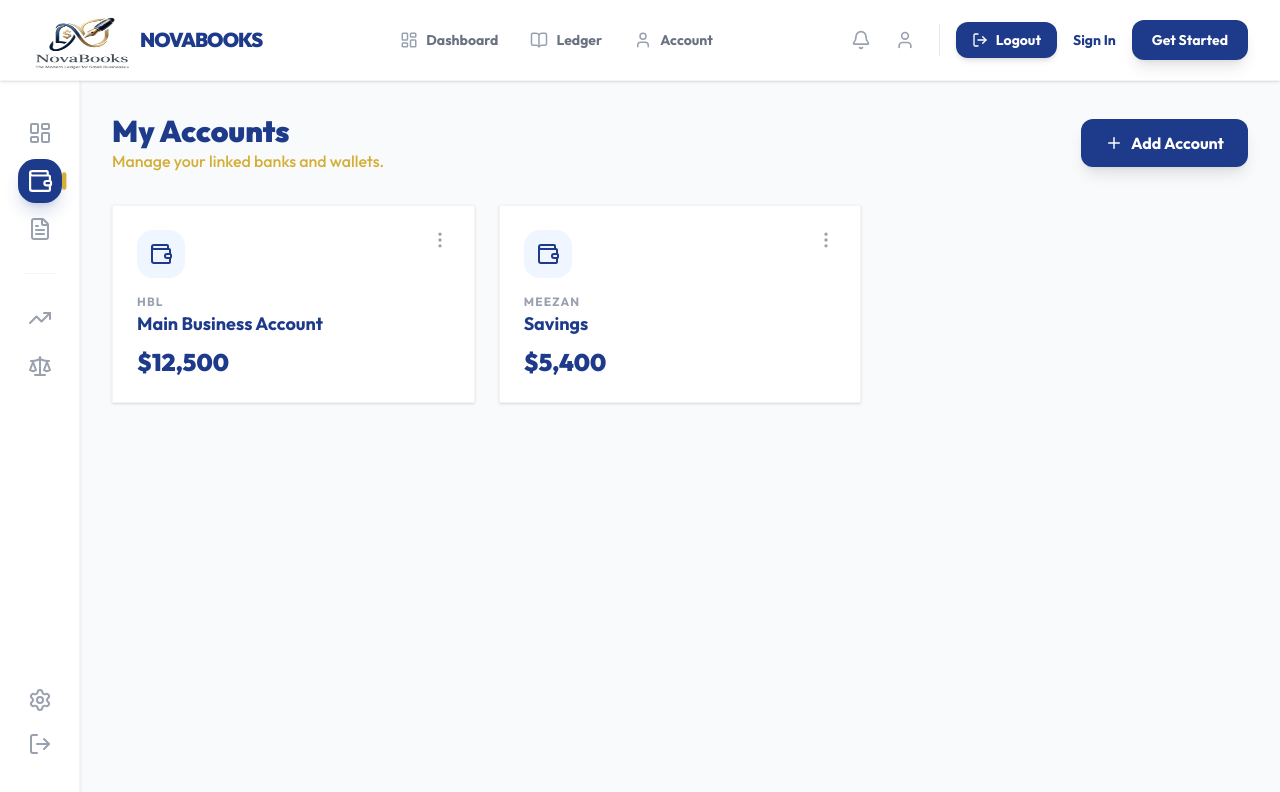
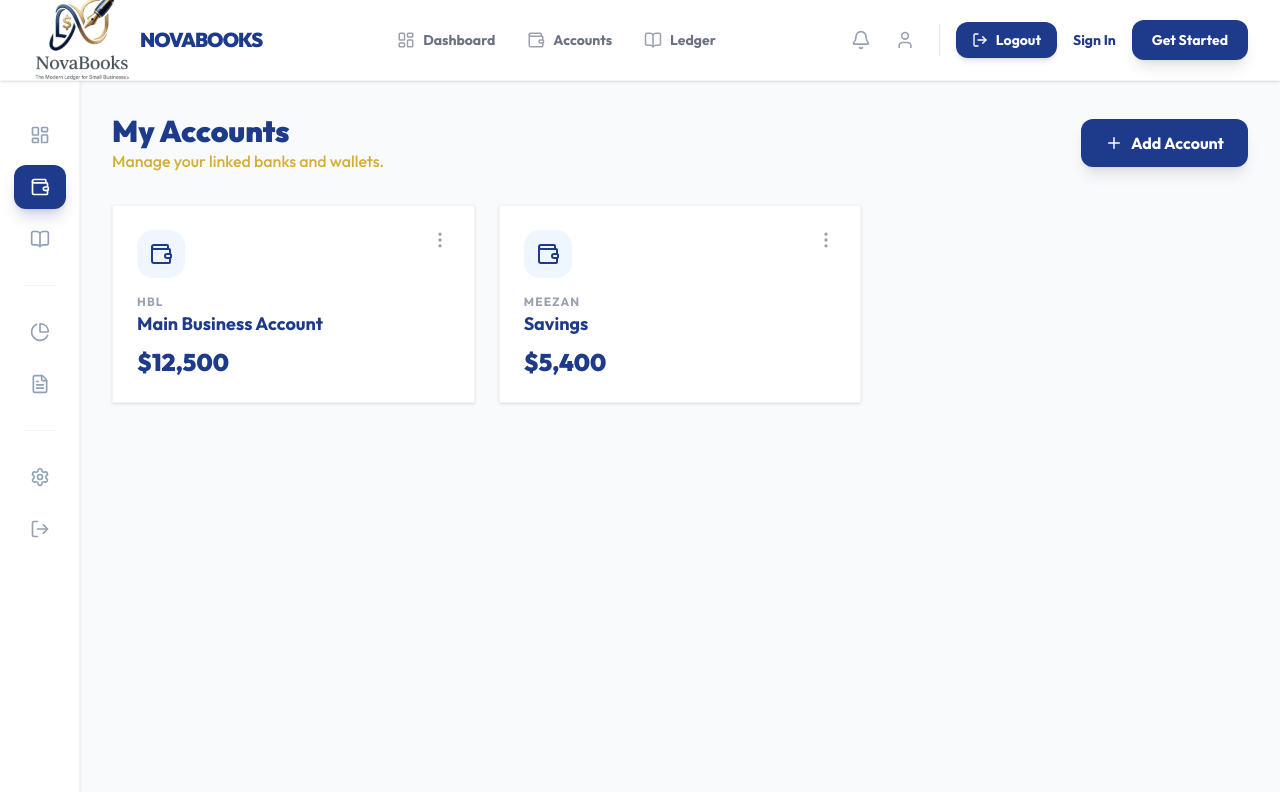
Before and after one commit to riz-33/novabooks, a Next.js app: page /accounts in a window 1280 px wide. Shown: the top 792 px of the page. Built offline with nearby package versions, Linux system fonts and the light colour scheme.

Commit message:
feat(layout): enhance dashboard layout with responsive navigation and mobile menu

```diff
--- a/src/app/(dashboard)/layout.tsx
+++ b/src/app/(dashboard)/layout.tsx
@@ -1,20 +1,276 @@
-import Navbar from "@/components/shared/navbar";
-import Sidebar from "@/components/shared/sidebar";
+"use client";
+
+import React, { useState } from "react";
+import Link from "next/link";
+import { usePathname } from "next/navigation";
+import {
+  LayoutDashboard,
+  Wallet,
+  BookOpen,
+  FileText,
+  PieChart,
+  Settings,
+  LogOut,
+  Menu,
+  X,
+  Bell,
+  User,
+} from "lucide-react";
+import Image from "next/image";
+
+const navItems = [
+  { name: "Dashboard", href: "/dashboard", icon: LayoutDashboard },
+  { name: "Accounts", href: "/accounts", icon: Wallet },
+  { name: "Ledger", href: "/ledger", icon: BookOpen },
+  // { name: "P&L", href: "/pnl", icon: PieChart },
+  // { name: "Balance Sheet", href: "/balance-sheet", icon: FileText },
+  // { name: "Settings", href: "/settings", icon: Settings },
+];
+
+const navItems2 = [
+  // { name: "Dashboard", href: "/dashboard", icon: LayoutDashboard },
+  // { name: "Accounts", href: "/accounts", icon: Wallet },
+  // { name: "Ledger", href: "/ledger", icon: BookOpen },
+  { name: "P&L", href: "/pnl", icon: PieChart },
+  { name: "Balance Sheet", href: "/balance-sheet", icon: FileText },
+  // { name: "Settings", href: "/settings", icon: Settings },
+];
 
 export default function DashboardLayout({
   children,
 }: {
   children: React.ReactNode;
 }) {
+  const pathname = usePathname();
+  const [isMobileMenuOpen, setIsMobileMenuOpen] = useState(false);
+  const Active = (path: string) => pathname === path;
+
   return (
     <div className="flex flex-col h-screen overflow-hidden bg-slate-50">
-      <Navbar />
+      {/* Main Content Area */}
+      <nav className="bg-white border-b border-gray-100 sticky top-0 z-50 shadow-sm">
+        <div className="max-w-7xl mx-auto px-4 sm:px-6 lg:px-8">
+          <div className="flex justify-between h-20">
+            <div className="flex items-center">
+              <Link
+                href="/dashboard"
+                className="flex-shrink-0 flex items-center gap-2"
+              >
+                <Image
+                  className="mx-auto mb-4 object-contain"
+                  src={"/logo2.png"}
+                  alt="NovaBooks"
+                  width={100}
+                  height={60}
+                />
+                <span className="text-xl font-black text-nova-navy tracking-tighter hidden sm:block">
+                  NOVABOOKS
+                </span>
+              </Link>
+            </div>
+
+            {/* {user && ( */}
+            <div className="hidden md:flex items-center space-x-8">
+              {navItems.map((item) => {
+                // const isActive = pathname === item.href;
+                return (
+                  <NavLink
+                    key={item.name}
+                    href={item.href}
+                    icon={<item.icon size={18} />}
+                    label={item.name}
+                  />
+                );
+              })}
+            </div>
+            {/* )} */}
+
+            <div className="hidden md:flex items-center space-x-4">
+              {/* {user ? ( */}
+              <>
+                <button className="cursor-pointer text-gray-400 hover:text-nova-gold transition-colors">
+                  <Bell size={20} />
+                </button>
+                <button className="cursor-pointer p-2 text-gray-400 hover:text-nova-gold transition-colors">
+                  <User size={20} />
+                </button>
+
+                <div className="h-8 w-[1px] bg-gray-200"></div>
+                <button
+                  // onClick={handleLogout}
+                  className="cursor-pointer flex items-center gap-2 px-4 py-2 text-sm font-bold text-white bg-nova-navy rounded-xl hover:bg-blue-900 transition-all shadow-md active:scale-95"
+                >
+                  <LogOut size={16} />
+                  Logout
+                </button>
+              </>
+              {/* ) : ( */}
+              <div className="flex items-center gap-4">
+                <Link
+                  href="/"
+                  className="text-sm font-bold text-nova-navy hover:text-nova-gold transition-colors"
+                >
+                  Sign In
+                </Link>
+                <Link
+                  href="/register"
+                  className="px-5 py-2.5 text-sm font-bold text-white bg-nova-navy rounded-xl shadow-lg hover:shadow-nova-navy/20 transition-all active:scale-95"
+                >
+                  Get Started
+                </Link>
+              </div>
+              {/* )} */}
+            </div>
+
+            {/* Mobile Menu Button */}
+            <div className="flex items-center md:hidden">
+              <button
+                onClick={() => setIsMobileMenuOpen(!isMobileMenuOpen)}
+                className="text-nova-navy p-2 rounded-lg hover:bg-gray-50"
+              >
+                {isMobileMenuOpen ? <X size={28} /> : <Menu size={28} />}
+              </button>
+            </div>
+          </div>
+        </div>
+
+        {/* Mobile Menu Overlay */}
+        {isMobileMenuOpen && (
+          <div className="md:hidden bg-white border-t border-gray-100 p-4 space-y-4 shadow-xl">
+            {/* {user ? ( */}
+            <>
+              <MobileNavLink
+                href="/dashboard"
+                label="Dashboard"
+                onClick={() => setIsMobileMenuOpen(false)}
+              />
+              <MobileNavLink
+                href="/ledger"
+                label="Ledger"
+                onClick={() => setIsMobileMenuOpen(false)}
+              />
+              <button
+                // onClick={handleLogout}
+                className="w-full text-left px-4 py-3 text-red-600 font-bold bg-red-50 rounded-xl"
+              >
+                Logout
+              </button>
+            </>
+            {/* ) : ( */}
+            <div className="flex flex-col gap-2">
+              <Link
+                href="/login"
+                className="w-full text-center py-3 font-bold text-nova-navy"
+              >
+                Login
+              </Link>
+              <Link
+                href="/register"
+                className="w-full text-center py-3 font-bold bg-nova-navy text-white rounded-xl"
+              >
+                Register
+              </Link>
+            </div>
+            {/* )} */}
+          </div>
+        )}
+      </nav>
+
       <div className="flex flex-1 overflow-hidden">
-        <Sidebar />
-        <main className="flex-1 overflow-y-auto">
-          {children} {/* This is where your Dashboard page content goes */}
-        </main>
+        {/* Sidebar - Desktop */}
+
+        <nav className="w-20 border-r border-gray-100 bg-white flex flex-col items-center py-8 gap-2 shadow-sm h-full ">
+          {navItems.map((item) => {
+            const isActive = pathname === item.href;
+            return (
+              <Link
+                key={item.name}
+                href={item.href}
+                className={`flex items-center gap-3 px-4 py-3 rounded-xl font-bold transition-all ${
+                  isActive
+                    ? "bg-nova-navy text-white shadow-lg shadow-blue-900/20"
+                    : "text-slate-400 hover:bg-slate-50 hover:text-nova-navy"
+                }`}
+              >
+                <item.icon size={20} />
+                {/* {item.name} */}
+              </Link>
+            );
+          })}
+
+          <div className="w-8 h-[1px] bg-gray-100 my-4"></div>
+
+          {navItems2.map((item) => {
+            const isActive = pathname === item.href;
+            return (
+              <Link
+                key={item.name}
+                href={item.href}
+                className={`flex items-center gap-3 px-4 py-3 rounded-xl font-bold transition-all ${
+                  isActive
+                    ? "bg-nova-navy text-white shadow-lg shadow-blue-900/20"
+                    : "text-slate-400 hover:bg-slate-50 hover:text-nova-navy"
+                }`}
+              >
+                <item.icon size={20} />
+                {/* {item.name} */}
+              </Link>
+            );
+          })}
+
+          <div className="w-8 h-[1px] bg-gray-100 my-4"></div>
+
+          <Link
+            href="/settings"
+            className={`flex items-center gap-3 px-4 py-3 rounded-xl font-bold transition-all ${
+              Active("/settings")
+                ? "bg-nova-navy text-white shadow-lg shadow-blue-900/20"
+                : "text-slate-400 hover:bg-slate-50 hover:text-nova-navy"
+            }`}
+          >
+            {<Settings size={20} />}
+          </Link>
+
+          <button
+            title="Logout"
+            // onClick={handleLogout}
+            // disabled={loading}
+            className="cursor-pointer p-3 text-gray-400 hover:text-red-500 hover:bg-red-50 rounded-2xl transition-all"
+          >
+            {/* {loading ? ( */}
+            {/* <CircularProgress size={20} color="inherit" /> */}
+            {/* ) : ( */}
+            <LogOut size={20} />
+            {/* )} */}
+          </button>
+        </nav>
+        <div className="flex-1 overflow-y-auto">{children}</div>
       </div>
     </div>
   );
 }
+function NavLink({ href, icon, label }) {
+  return (
+    <Link
+      href={href}
+      className="flex items-center gap-2 text-sm font-bold text-gray-500 hover:text-nova-navy transition-colors group"
+    >
+      <span className="text-gray-400 group-hover:text-nova-gold transition-colors">
+        {icon}
+      </span>
+      {label}
+    </Link>
+  );
+}
+
+function MobileNavLink({ href, label, onClick }) {
+  return (
+    <Link
+      href={href}
+      onClick={onClick}
+      className="block px-4 py-3 text-base font-bold text-nova-navy hover:bg-gray-50 rounded-xl"
+    >
+      {label}
+    </Link>
+  );
+}
```
